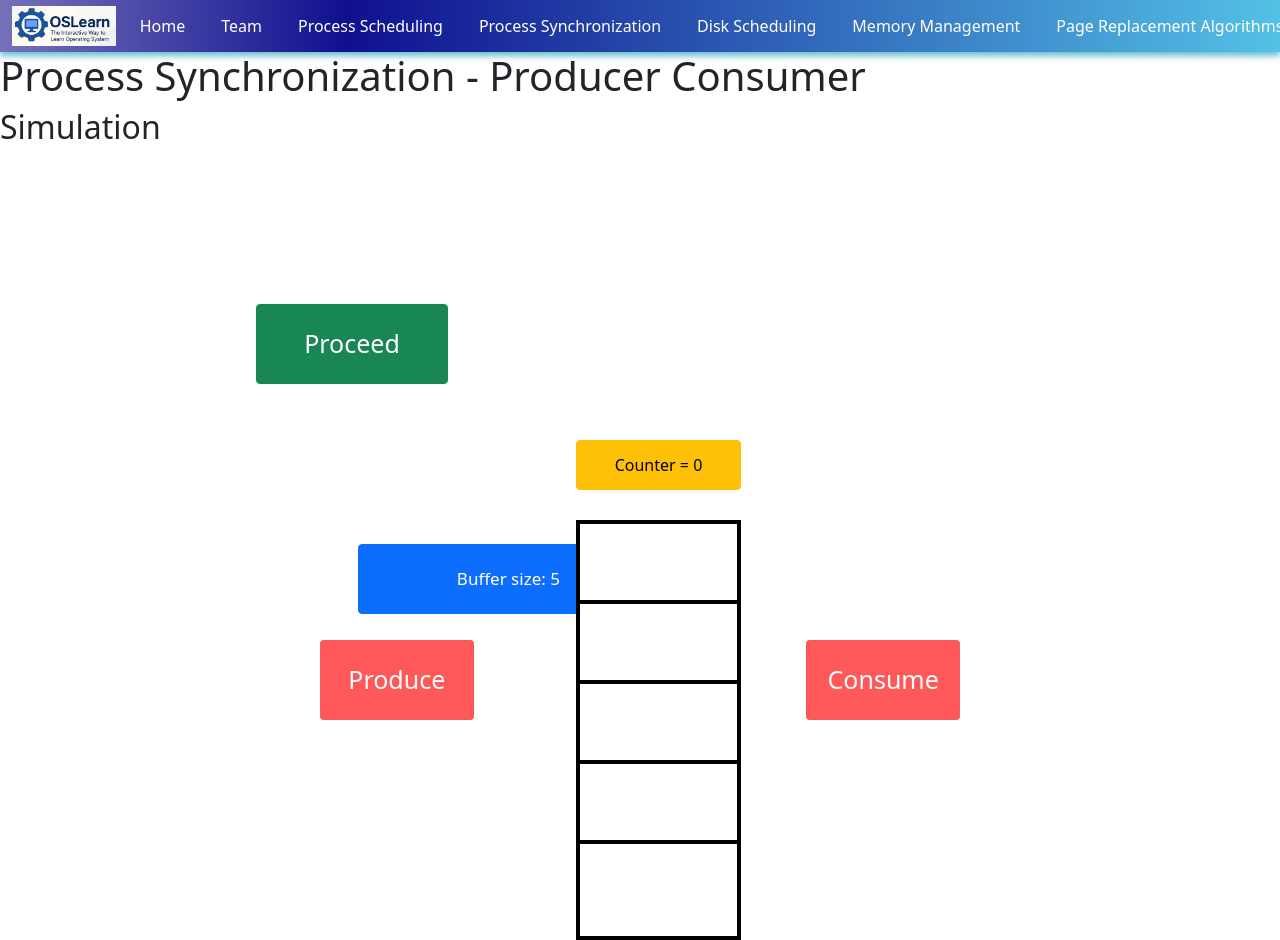
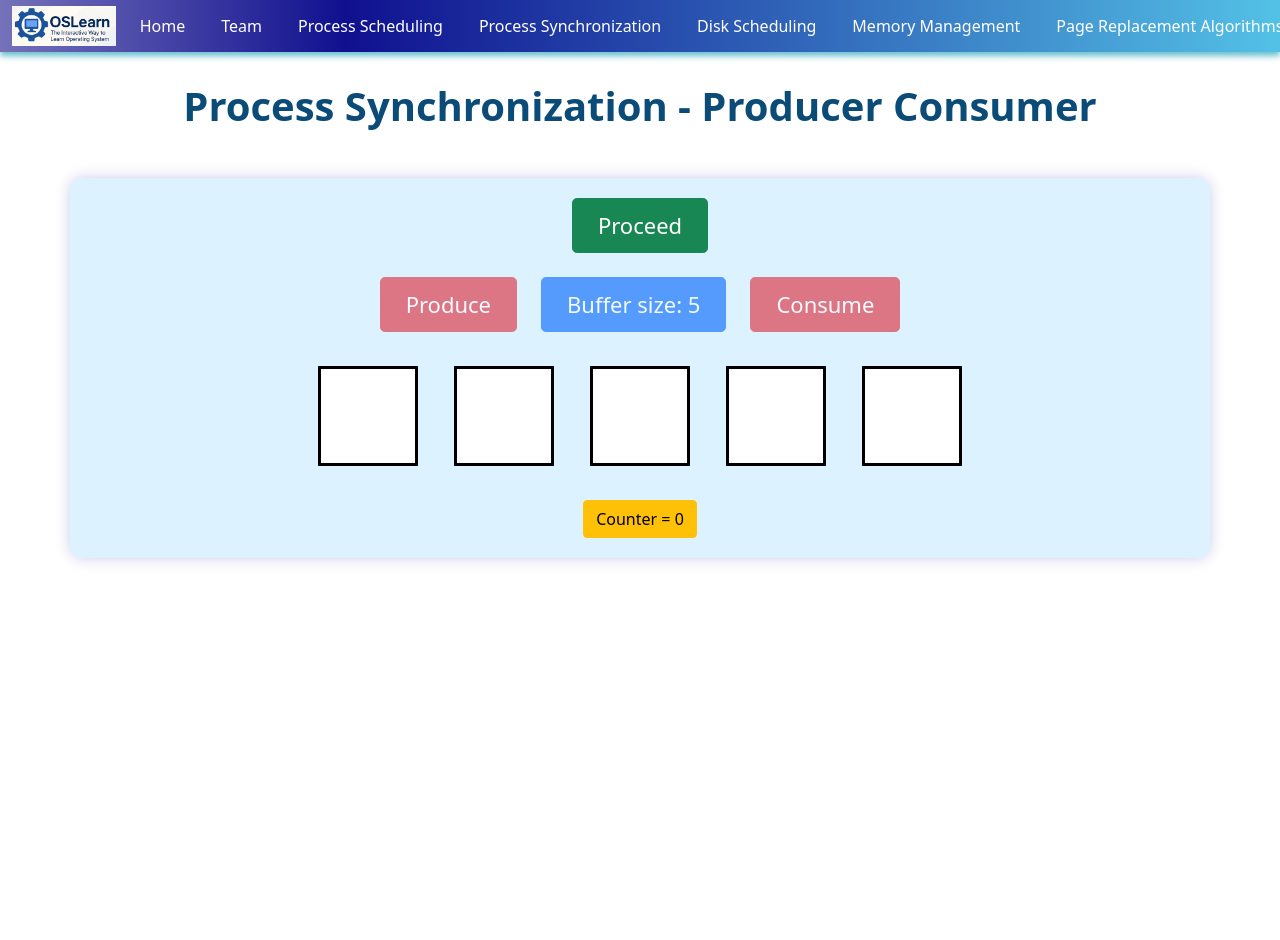
Before and after one commit to VarshiniAdurti28/OSLearn, a Flask app: page /process-sync/producer-consumer in a window 1280 px wide; the page is wider, and only the part inside the window is pictured. After the commit the page ends 563 px from the top of that part, so only its background shows below. Run offline with Flask 2, Linux system fonts and the light colour scheme.

Commit message:
Fixed UI of producer consumer problem

```diff
--- a/app/templates/process_sync/producer_consumer.html
+++ b/app/templates/process_sync/producer_consumer.html
@@ -8,31 +8,132 @@
   <script src="/static/js/process_sync/producer_consumer.js"></script>
 {% endblock %}
 
+{% block style %}
+<style>
+    body {
+        font-family: 'Arial', sans-serif;
+        background-color: #f3f4f6;
+        color: #111;
+    }
+
+    h1, h2 {
+        text-align: center;
+        font-weight: 700;
+        margin-top: 30px;
+        color: #0a4b78;
+    }
+
+    h1 {
+        text-align: center;
+    }
+
+    section {
+        text-align: justify;
+        text-justify: inter-word;
+        margin: 40px auto;
+        max-width: 1000px;
+        padding: 30px 50px;
+        background-color: rgba(144, 213, 255, 0.3);
+        border-radius: 12px;
+        box-shadow: 0 0 15px rgba(0, 0, 139, 0.2);
+
+    }
+
+    .container {
+        padding: 20px 0;
+    }
+
+    label {
+        font-weight: 600;
+    }
+
+    .form-group {
+        margin-bottom: 20px;
+    }
+
+    .panel-footer {
+        margin-top: 30px;
+        display: flex;
+        justify-content: center;
+    }
+
+    ul#printing {
+        margin-top: 30px;
+    }
+
+    .info-card{
+        display:flex;
+        flex-direction: column;
+        justify-content:center;
+        background-color: #F0F8FF;
+        transition: transform 0.3s ease;
+    }
+
+    .info-card:hover {
+        transform: scale(1.02);
+    }
+
+    .buffer-box {
+      height: 100px;
+      width: 100px;
+      border: 3px solid black;
+      background-color: white;
+      margin: 10px;
+      transition: background-color 0.3s ease;
+    }
+
+    .btn-lg {
+      font-size: 22px;
+      padding: 10px 25px;
+    }
+
+    @media (max-width: 768px) {
+      .buffer-box {
+        width: 70px;
+        height: 70px;
+      }
+
+      .btn-lg {
+        font-size: 18px;
+        padding: 8px 18px;
+      }
+    }
+
+</style>
+{% endblock %}
+
 {% block body %}
-  <h1>Process Synchronization - Producer Consumer</h1>
-  <section>
-    <h2>Simulation</h2>
-    <div style="padding:23%; margin-bottom:10vh;">
-      <button class="btn btn-success" id="prod" type="button" style="height:10%;width:15%;position:absolute;top:38%;left:20%;font-size:25px;">Proceed</button>
-      <button class="btn" id="prod1" type="button" style="height:10%; width:12%; position:absolute; top:80%; left:25%; font-size:25px; background:red; color:white" disabled="">Produce</button>
-      <button class="btn" id="con" type="button" style="height:10%; width:12%; position:absolute; top:80%; right:25%; font-size:25px; background:red; color:white;" disabled="">Consume</button>
-      <button class="btn btn-primary" type="button" id="num" name="num" class="btn btn-primary" style="height:70px;width:300px;position:absolute;top:68%;left:28%;font-size:17px">Buffer
-        size: 5</button>
-      <button type="button" id="one" name="one" style="height:100px;width:165px;position:absolute;border:solid 4px black;top:65%;left:45%;background-color:white">
-      </button>
-      <button type="button" , id="two" , name="two" ,
-        style="height:100px;width:165px;border:solid 4px black;position:absolute;top:75%;left:45%;background-color:white">
-      </button>
-      <button type="button" , id="three" , name="three" ,
-        style="height:100px;width:165px;border:solid 4px black;position:absolute;top:85%;left:45%;background-color:white">
-      </button>
-      <button type="button" , id="four" , name="four" ,
-        style="height:100px;width:165px;border:solid 4px black;position:absolute;top:95%;left:45%;background-color:white">
-      </button>
-      <button type="button" , id="five" , name="five" ,
-        style="height:100px;width:165px;border:solid 4px black;position:absolute;top:105%;left:45%;background-color:white">
-      </button>
+<h1>Process Synchronization - Producer Consumer</h1>
+
+<section class="container text-center mt-5">
+
+  <div class="mb-4">
+    <button class="btn btn-success btn-lg" id="prod">Proceed</button>
+  </div>
+
+  <div class="row justify-content-center mb-4">
+    <div class="col-auto">
+      <button class="btn btn-danger btn-lg" id="prod1" disabled>Produce</button>
     </div>
-    <button class="btn btn-warning" id="count" type="button" style="height:50px;width:165px;position:absolute;top:55%;left:45%;">Counter = 0</button>
-  </section>
+    <div class="col-auto">
+      <button class="btn btn-primary btn-lg" id="num" disabled>Buffer size: 5</button>
+    </div>
+    <div class="col-auto">
+      <button class="btn btn-danger btn-lg" id="con" disabled>Consume</button>
+    </div>
+  </div>
+
+  <div class="d-flex justify-content-center flex-wrap gap-3 mb-4">
+    <button type="button" id="one" class="buffer-box"></button>
+    <button type="button" id="two" class="buffer-box"></button>
+    <button type="button" id="three" class="buffer-box"></button>
+    <button type="button" id="four" class="buffer-box"></button>
+    <button type="button" id="five" class="buffer-box"></button>
+  </div>
+
+  <div class="mt-3">
+    <button class="btn btn-warning" id="count">Counter = 0</button>
+  </div>
+
+</section>
 {% endblock %}
```
